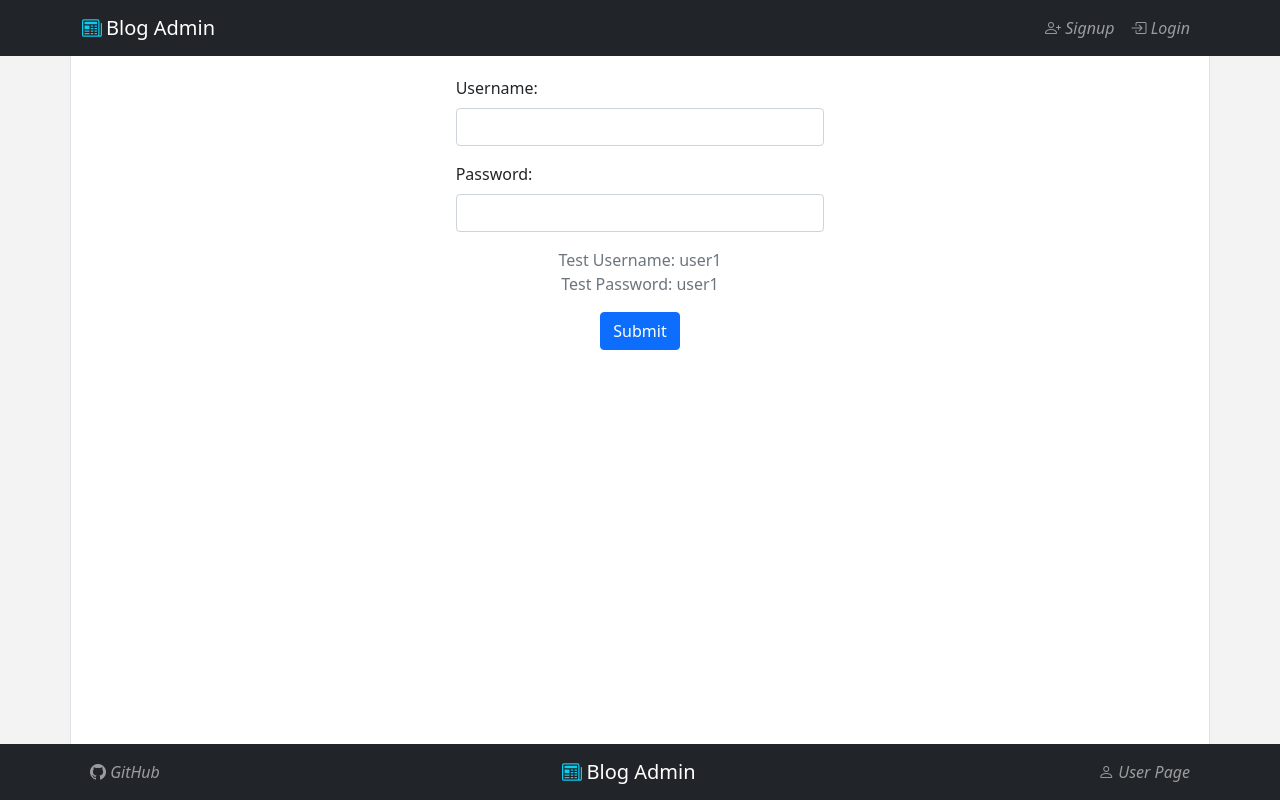
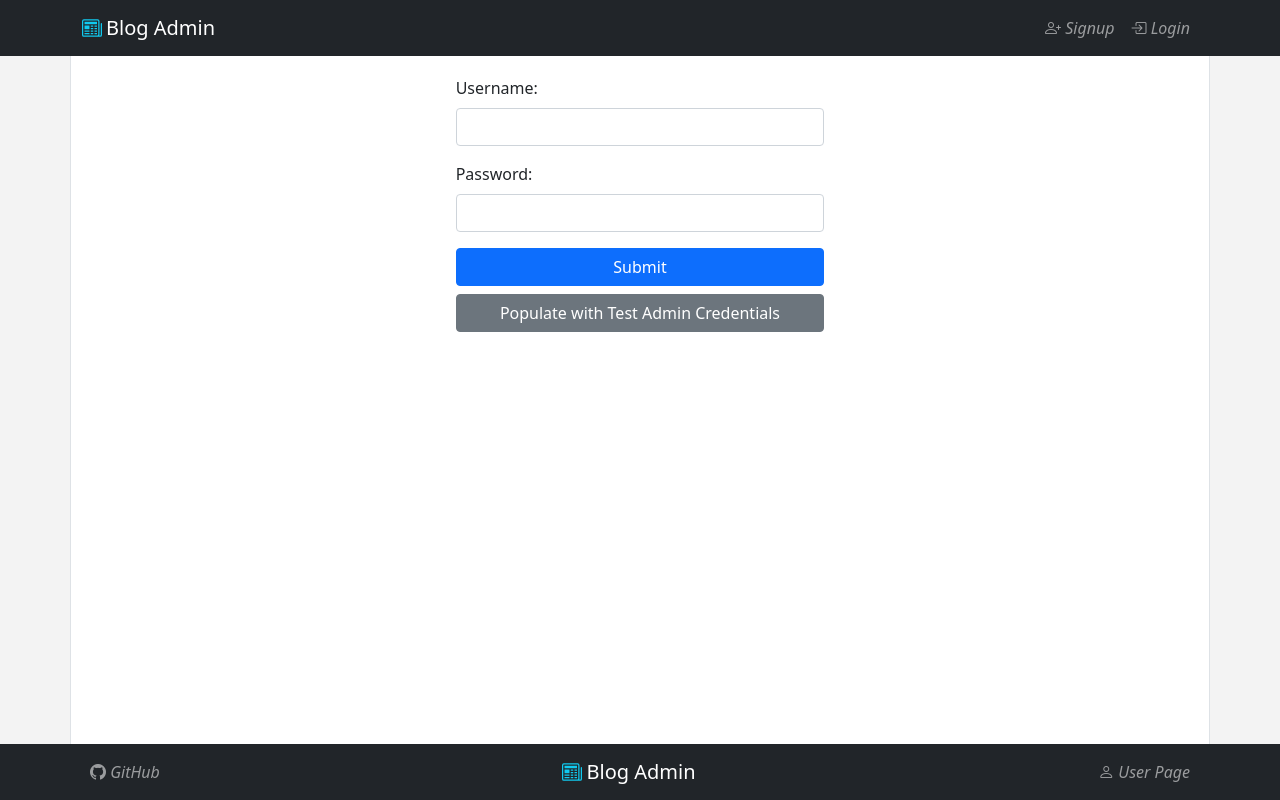
Before and after one commit to yamakenth/blog-api, a React (Create React App) app in the folder client-admin/: page /#/login in a window 1280 px wide. Built offline with nearby package versions, Linux system fonts and the light colour scheme.

Commit message:
Add functionality to populate login form with existing credentials

```diff
--- a/client-admin/src/components/Login.js
+++ b/client-admin/src/components/Login.js
@@ -1,7 +1,10 @@
 import React, { useState } from "react";
 import { useNavigate } from "react-router-dom";
-import { Form, Alert } from "react-bootstrap";
+import { Form, Alert, Button } from "react-bootstrap";
 import axios from "axios";
+
+const TEST_USER_USERNAME = "user1";
+const TEST_USER_PASSWORD = "user1";
 
 function Login() {
   const [username, setUsername] = useState("");
@@ -16,6 +19,11 @@ function Login() {
 
   function handlePasswordChange(e) {
     setPassword(e.target.value);
+  }
+
+  function handleAccountPopulation() {
+    setUsername(TEST_USER_USERNAME);
+    setPassword(TEST_USER_PASSWORD);
   }
 
   function handleSubmit(e) {
@@ -78,15 +86,16 @@ function Login() {
           onChange={handlePasswordChange}
         />
       </Form.Group>
-      <span className="align-self-center text-secondary">
-        Test Username: user1
-      </span>
-      <span className="align-self-center text-secondary mb-3">
-        Test Password: user1
-      </span>
-      <button type="submit" className="btn btn-primary align-self-center">
+      <Button type="submit" variant="primary" className="mb-2">
         Submit
-      </button>
+      </Button>
+      <Button
+        type="button"
+        variant="secondary"
+        onClick={handleAccountPopulation}
+      >
+        Populate with Test Admin Credentials
+      </Button>
       <ErrorMessage />
     </Form>
   );
```
